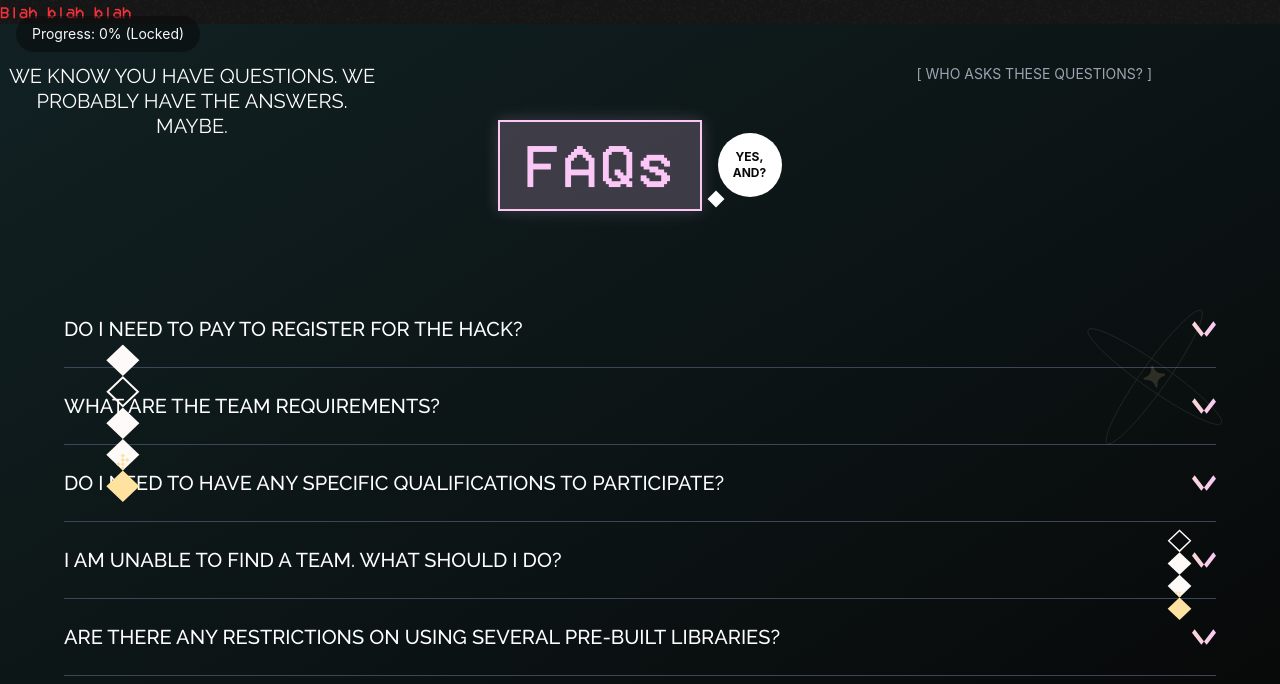
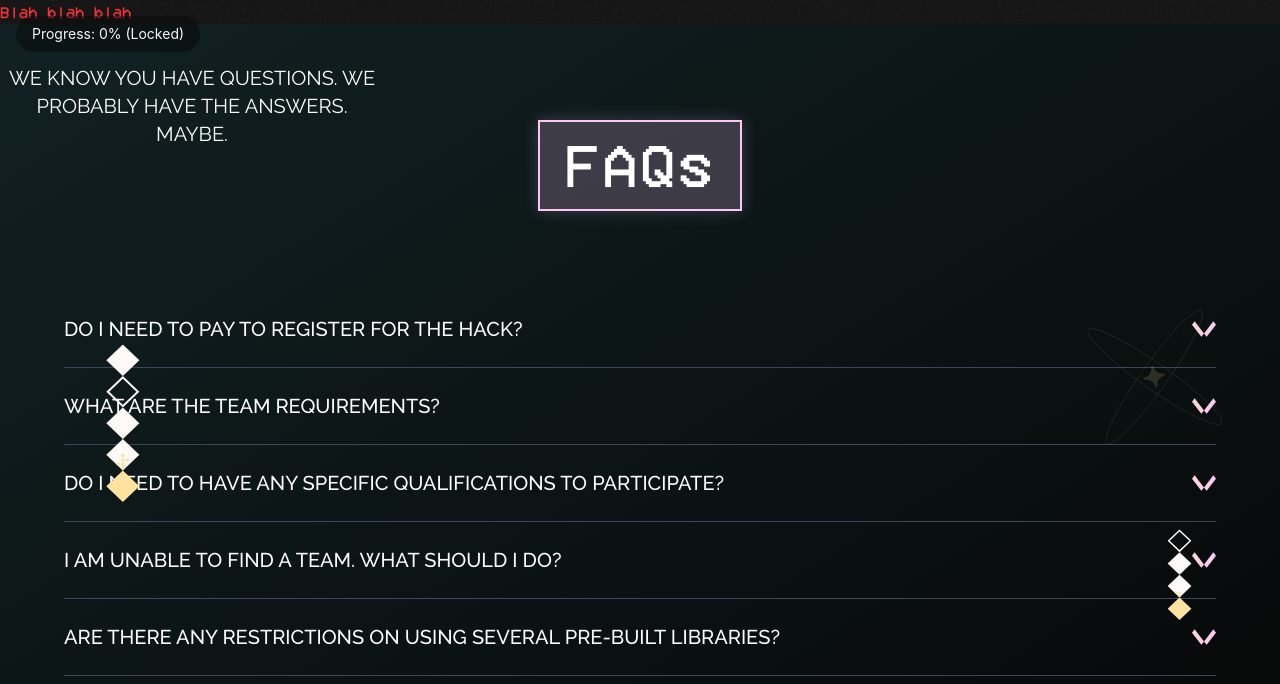
Before and after one commit to GDGVIT/WomenTechies25, a React (Vite) app in the folder web-app/: page / in a window 1280 px wide. Shown: the top 684 px of the page. Built offline with nearby package versions, Linux system fonts and the light colour scheme.

Commit message:
chore: changes to faq

```diff
--- a/web-app/components/FaqSection.tsx
+++ b/web-app/components/FaqSection.tsx
@@ -1,15 +1,16 @@
-import type React from "react";
-import { useRef, useEffect } from "react";
-import { motion, useAnimation } from "framer-motion";
-import Accordion from "../components/Accordion";
-import PixelatedFaq from "../components/PixelatedFaq";
-import AtomIcon from "../components/AtomIcon";
-import DiamondShapes from "../components/DiamondShapes";
+"use client"
+
+import type React from "react"
+import { useRef } from "react"
+import Accordion from "./Accordion"
+import PixelatedFaq from "./PixelatedFaq"
+import AtomIcon from "./AtomIcon"
+import DiamondShapes from "./DiamondShapes"
+import HighlightText from "./HighlightText"
 
 const FaqSection: React.FC = () => {
-  const faqRef = useRef<HTMLDivElement>(null);
-  const highlightRef = useRef<HTMLDivElement>(null);
-  const highlighterControls = useAnimation();
+  const faqRef = useRef<HTMLDivElement>(null)
+  const highlightRef = useRef<HTMLDivElement>(null)
 
   const faqItems = [
     {
@@ -19,8 +20,7 @@ const FaqSection: React.FC = () => {
     },
     {
       question: "WHAT ARE THE TEAM REQUIREMENTS?",
-      answer:
-        "Teams can consist of 1-4 members. All team members should be registered individually on our platform.",
+      answer: "Teams can consist of 1-4 members. All team members should be registered individually on our platform.",
     },
     {
       question: "DO I NEED TO HAVE ANY SPECIFIC QUALIFICATIONS TO PARTICIPATE?",
@@ -33,60 +33,11 @@ const FaqSection: React.FC = () => {
         "Don't worry! We have a team formation event at the beginning of the hackathon where you can meet other participants and form teams.",
     },
     {
-      question:
-        "ARE THERE ANY RESTRICTIONS ON USING SEVERAL PRE-BUILT LIBRARIES?",
+      question: "ARE THERE ANY RESTRICTIONS ON USING SEVERAL PRE-BUILT LIBRARIES?",
       answer:
         "You're free to use pre-built libraries and frameworks. However, make sure to properly attribute them in your project submission.",
     },
-  ];
-
-  // Handle intersection observer for scroll animations and trigger on load
-  useEffect(() => {
-    // Trigger animation on initial load
-    setTimeout(() => {
-      highlighterControls.start("visible");
-    }, 1000);
-
-    const observer = new IntersectionObserver(
-      (entries) => {
-        if (entries[0].isIntersecting) {
-          highlighterControls.start("visible");
-        } else {
-          highlighterControls.start("hidden");
-        }
-      },
-      { threshold: 0.2 }
-    );
-
-    if (faqRef.current) {
-      observer.observe(faqRef.current);
-    }
-
-    return () => {
-      if (faqRef.current) {
-        observer.unobserve(faqRef.current);
-      }
-    };
-  }, [highlighterControls]);
-
-  // Pink highlighter animation variants
-  const highlighterVariants = {
-    hidden: {
-      width: 0,
-      opacity: 0,
-      x: "-50%",
-    },
-    visible: {
-      width: "100%",
-      opacity: 0.7,
-      x: "0%",
-      transition: {
-        width: { duration: 0.8, ease: "easeInOut" },
-        opacity: { duration: 0.3, ease: "easeIn" },
-        x: { duration: 0.5, ease: "easeOut" },
-      },
-    },
-  };
+  ]
 
   return (
     <div
@@ -121,37 +72,21 @@ const FaqSection: React.FC = () => {
       <AtomIcon />
 
       <div className="max-w-6xl mx-auto">
-        <span className="absolute top-[5vh] right-[10vw]  text-gray-400 text-sm   ">
-          [ WHO ASKS THESE QUESTIONS? ]
-        </span>
-        {/* Header section - centered layout */}
+
+
         <div className="flex flex-col items-center text-center mb-20">
-          <h2 className="text-white text-lg lg:text-xl absolute left-0 top-10 leading-tight max-w-[90vw] md:max-w-[30vw] font-Raleway break-words">
-            WE KNOW YOU HAVE QUESTIONS. WE PROBABLY HAVE THE ANSWERS. MAYBE.
-          </h2>
+          <div className="text-white text-lg lg:text-xl absolute left-0 top-10 leading-tight max-w-[90vw] md:max-w-[30vw] font-Raleway break-words">
+            <HighlightText
+              text="WE KNOW YOU HAVE QUESTIONS. WE PROBABLY HAVE THE ANSWERS. MAYBE."
+              className="text-lg lg:text-xl font-Raleway"
+            />
+          </div>
 
           <div className="relative w-full flex justify-center">
             <PixelatedFaq highlightRef={highlightRef} />
           </div>
         </div>
-
-        {/* Pink highlighter for FAQ text when scrolled - improved animation */}
-        <motion.div
-          className="absolute "
-          style={{
-            top: highlightRef.current?.offsetTop || 0,
-            left: highlightRef.current?.offsetLeft || 0,
-            height: highlightRef.current?.offsetHeight || 0,
-            mixBlendMode: "multiply",
-            zIndex: -1,
-            borderRadius: "2px",
-          }}
-          initial="hidden"
-          animate={highlighterControls}
-          variants={highlighterVariants}
-        />
-
-        {/* Add noise overlay specifically for this section */}
+{/* noise */}
         <div
           className="absolute inset-0 pointer-events-none opacity-20 mix-blend-overlay -z-5"
           style={{
@@ -160,11 +95,11 @@ const FaqSection: React.FC = () => {
           }}
         />
 
-        {/* FAQ accordion */}
+
         <Accordion items={faqItems} highlightRef={highlightRef} />
       </div>
     </div>
-  );
-};
+  )
+}
 
-export default FaqSection;
+export default FaqSection
--- /dev/null
+++ b/web-app/components/HighlightText.tsx
@@ -0,0 +1,58 @@
+import React from "react"
+import { useRef, useEffect, useState } from "react"
+import { motion } from "framer-motion"
+
+interface HighlightTextProps {
+  text: string
+  className?: string
+}
+
+const HighlightText: React.FC<HighlightTextProps> = ({
+  text,
+  className = "text-3xl md:text-4xl xl:text-6xl font-bold font-heading",
+}) => {
+  const [isInView, setIsInView] = useState(false)
+  const textRef = useRef<HTMLDivElement>(null)
+
+  useEffect(() => {
+    const observer = new IntersectionObserver(
+      (entries) => {
+        if (entries[0].isIntersecting) {
+          setIsInView(true)
+        }
+      },
+      { threshold: 0.5 },
+    )
+
+    if (textRef.current) {
+      observer.observe(textRef.current)
+    }
+
+    return () => {
+      if (textRef.current) {
+        observer.unobserve(textRef.current)
+      }
+    }
+  }, [])
+
+  return (
+    <div className="relative" ref={textRef}>
+      {/* Text */}
+      <span className={className}>{text}</span>
+
+      {/* Highlight background */}
+      <motion.div
+        className="absolute inset-0 bg-[#FAC6F7] -z-10"
+        initial={{ width: 0 }}
+        animate={{ width: isInView ? "100%" : 0 }}
+        transition={{
+          duration: 1.5,
+          ease: "easeInOut",
+          delay: 0.2,
+        }}
+      />
+    </div>
+  )
+}
+
+export default HighlightText
--- a/web-app/components/PixelatedFaq.tsx
+++ b/web-app/components/PixelatedFaq.tsx
@@ -1,63 +1,17 @@
-"use client"
-
-import type React from "react"
-import { motion } from "framer-motion"
+import React from "react"
+import PixelatedTitle from "./PixelatedTitle"
 
 interface PixelatedFaqProps {
-  highlightRef: React.RefObject<HTMLDivElement | null>
+  highlightRef?: React.RefObject<HTMLDivElement | null>
 }
 
 const PixelatedFaq: React.FC<PixelatedFaqProps> = ({ highlightRef }) => {
   return (
-    <>
-
     <div className="flex flex-col items-center relative">
-
-
       <div className="relative flex items-center" ref={highlightRef}>
-        {/* Pixelated FAQs text */}
-        <div
-          className="relative border-2 border-[#FAC6F7] bg-[#FAC6F7]/20 px-6 py-3"
-          style={{
-            fontFamily: "monospace",
-            letterSpacing: "0.2em",
-            boxShadow: "0 0 15px rgba(250, 198, 247, 0.2)",
-          }}
-        >
-          <motion.span
-            initial={{ opacity: 0 }}
-            animate={{ opacity: 1 }}
-            transition={{ duration: 0.5 }}
-            className="text-3xl md:text-4xl xl:text-6xl font-bold text-primary font-heading"
-          >
-            FAQs
-          </motion.span>
-        </div>
-
-        {/* Speech bubble */}
-        <motion.div
-          initial={{ scale: 0, opacity: 0 }}
-          animate={{ scale: 1, opacity: 1 }}
-          transition={{
-            type: "spring",
-            stiffness: 300,
-            damping: 20,
-            delay: 0.5,
-          }}
-          className="relative ml-4"
-        >
-          <div className="bg-white rounded-full p-3 w-16 h-16 flex items-center justify-center">
-            <p className="text-black font-bold text-xs">
-              YES,
-              <br />
-              AND?
-            </p>
-          </div>
-          <div className="absolute -bottom-2 -left-2 w-3 h-3 bg-white transform rotate-45"></div>
-        </motion.div>
+        <PixelatedTitle text="FAQs" />
       </div>
     </div>
-    </>
   )
 }
 
--- /dev/null
+++ b/web-app/components/PixelatedTitle.tsx
@@ -0,0 +1,32 @@
+
+import HighlightText from "./HighlightText"
+
+
+interface PixelatedTitleProps {
+  text: string
+  className?: string
+  withSpeechBubble?: boolean
+}
+
+const PixelatedTitle: React.FC<PixelatedTitleProps> = ({
+  text,
+  className = "text-3xl md:text-4xl xl:text-6xl font-bold font-heading"
+}) => {
+  return (
+    <div className="relative flex items-center">
+      {/* Pixelated text with border */}
+      <div
+        className="relative border-2 border-[#FAC6F7] bg-[#FAC6F7]/20 px-6 py-3"
+        style={{
+          fontFamily: "monospace",
+          letterSpacing: "0.2em",
+          boxShadow: "0 0 15px rgba(250, 198, 247, 0.2)",
+        }}
+      >
+        <HighlightText text={text} className={className} />
+      </div>
+    </div>
+  )
+}
+
+export default PixelatedTitle
```
